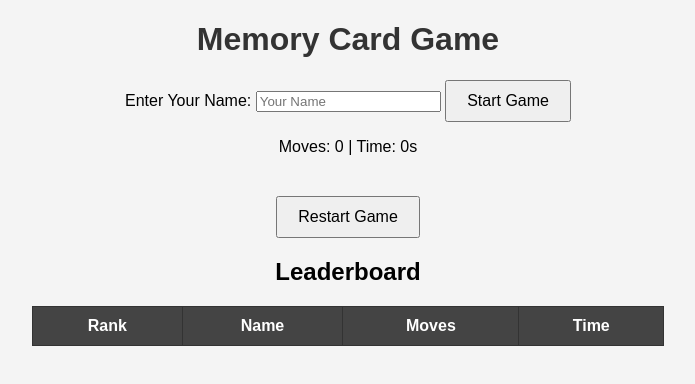
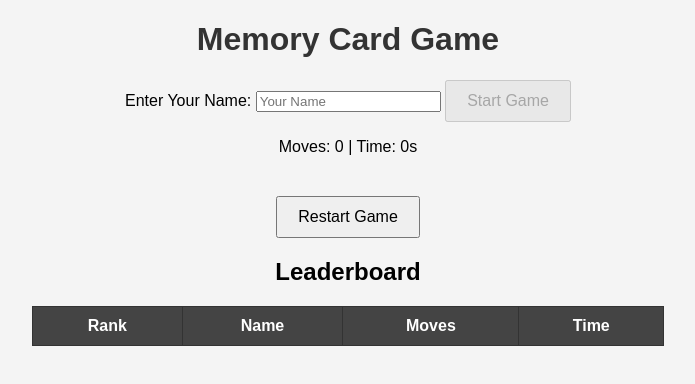
Before and after one commit to Patil2307/game, a plain HTML site: page index.html in a window 1280 px wide. Shown: the whole page, without its empty margins (292-987 px from the left). Drawn offline with Linux system fonts and the light colour scheme.

Commit message:
index.html

```diff
--- a/index.html
+++ b/index.html
@@ -10,24 +10,31 @@
     <h1>Memory Card Game</h1>
 
     <!-- Player Name Input -->
+    <div class="game-controls">
         <label for="playerName">Enter Your Name:</label>
-    <input type="text" id="playerName" placeholder="Your Name">
-    <button onclick="startGame()">Start Game</button>
+        <input type="text" id="playerName" placeholder="Your Name" oninput="toggleStartButton()">
+        <button id="startButton" onclick="startGame()" disabled>Start Game</button>
+    </div>
 
     <p>Moves: <span id="moves">0</span> | Time: <span id="time">0s</span></p>
 
+    <!-- Game Board -->
     <div class="game-container" id="gameBoard"></div>
+
     <button onclick="restartGame()">Restart Game</button>
 
     <!-- Leaderboard Section -->
     <h2>Leaderboard</h2>
     <table id="leaderboard">
+        <thead>
             <tr>
                 <th>Rank</th>
                 <th>Name</th>
                 <th>Moves</th>
                 <th>Time</th>
             </tr>
+        </thead>
+        <tbody></tbody>
     </table>
 
     <script src="script.js"></script>
```
Lines whose indentation alone changed are shown as unchanged.
